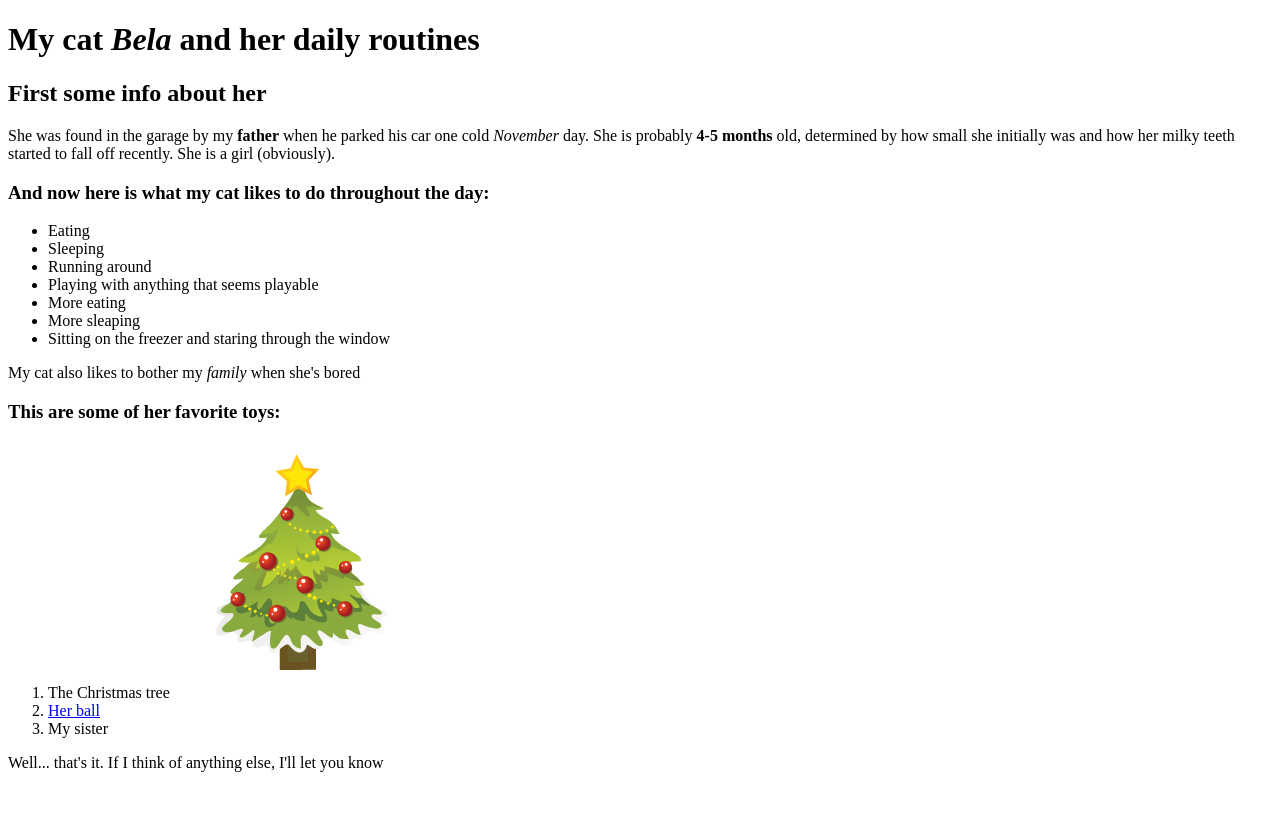
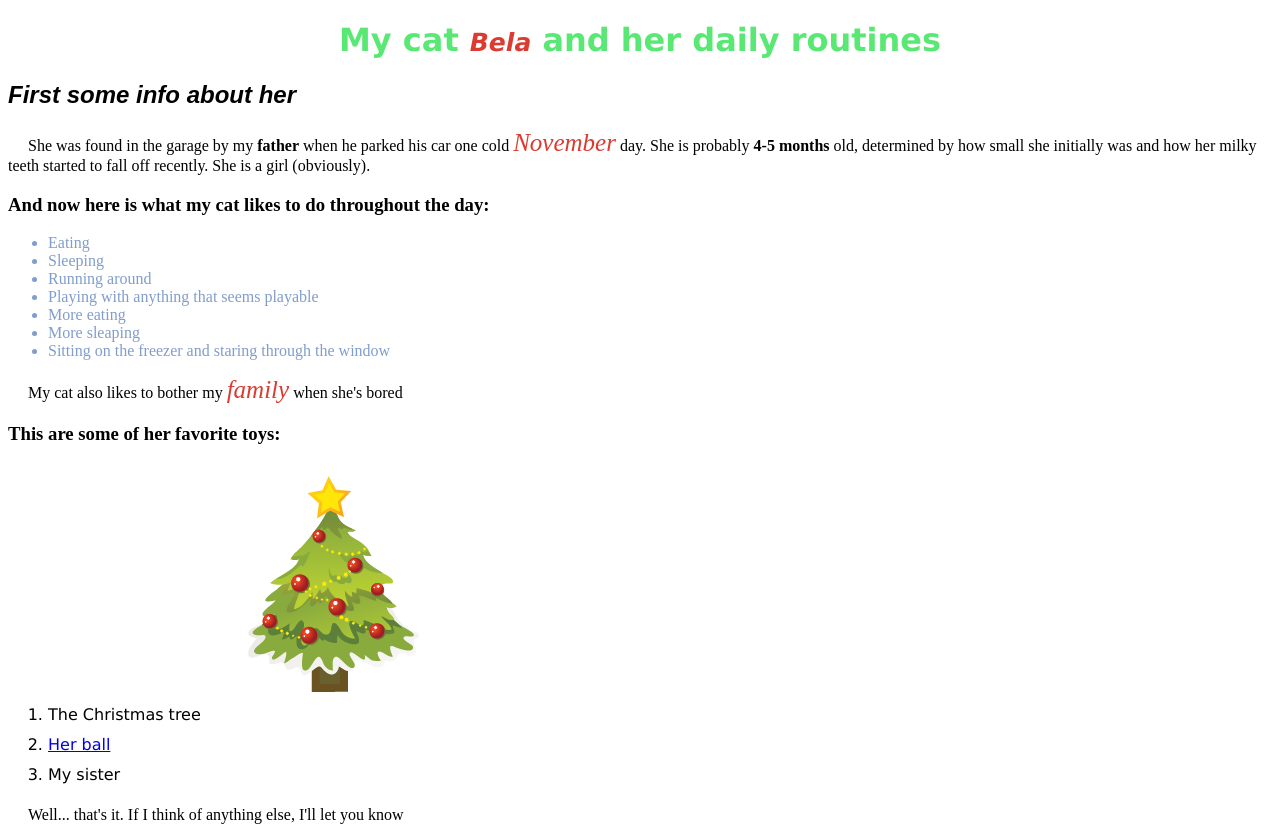
Before and after one commit to jombastic/my-cat, a plain HTML site: page my-cat.html in a window 1280 px wide. Before the commit the page ends 800 px from the top, so only its background shows below. Drawn offline with Linux system fonts and the light colour scheme.

Commit message:
add new style for my-cat.html

```diff
--- /dev/null
+++ b/css/styles.css
@@ -0,0 +1,32 @@
+h1 {
+  font-family: verdana;
+  text-align: center;
+  color: #5ae874;
+}
+
+h2 {
+  font-family: sans-serif;
+  font-style: italic;
+}
+
+p {
+  text-indent: 20px;
+}
+
+em {
+  font-size: 25px;
+  color: #db3b30;
+}
+
+strong {
+  font-family: serif;
+}
+
+ol {
+  line-height: 30px;
+  font-family: verdana;
+}
+
+ul {
+  color: #809dcc;
+}
--- a/my-cat.html
+++ b/my-cat.html
@@ -1,6 +1,7 @@
 <!DOCTYPE html>
 <html>
   <head>
+    <link href="css/styles.css" rel="stylesheet" type="text/css"/>
     <title>My cat Bela</title>
   </head>
   <body>
```
